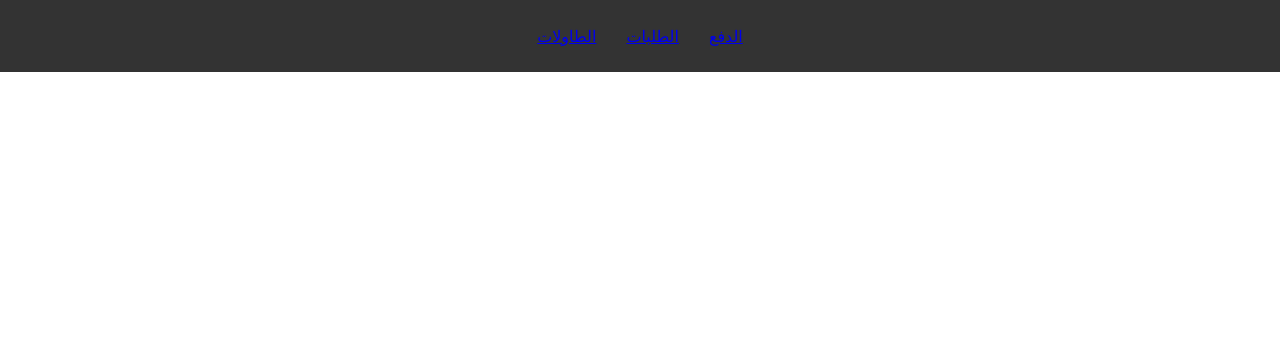
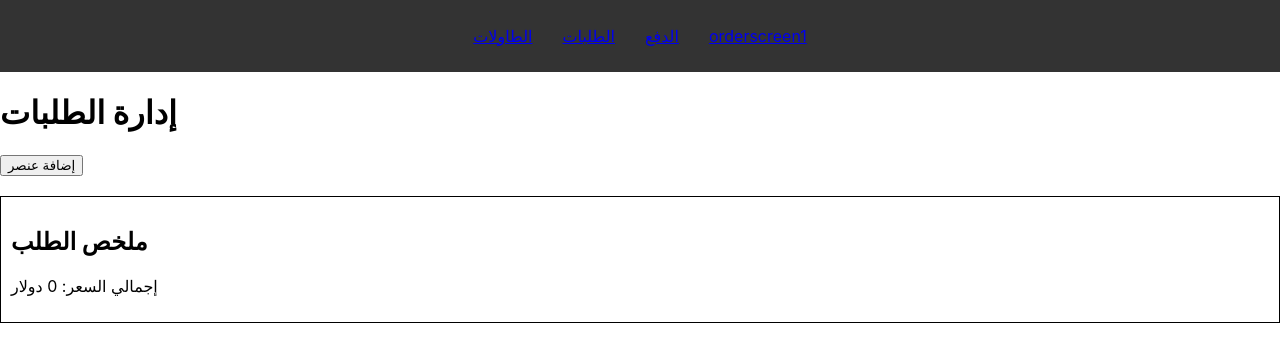
Before and after one commit to AHMADKIBRAHIM/restaurent, a React (Create React App) app in the folder pos-restaurant/: page /OrderScreen1 in a window 1280 px wide. Shown: the top 362 px of the page. Built offline with nearby package versions, Linux system fonts and the light colour scheme.

Commit message:
add orderscreen1

```diff
--- a/pos-restaurant/src/App.js
+++ b/pos-restaurant/src/App.js
@@ -5,6 +5,8 @@ import OrderScreen from './pages/OrderScreen';
 import PaymentScreen from './pages/PaymentScreen';
 import TableScreen1 from './components/TableScreen';
 import Header from './components/Header';
+import OrderScreen1 from './components/OrderScreen';
+
 
 function App() {
   return (
@@ -16,6 +18,7 @@ function App() {
         <Route path="/orders" element={<OrderScreen />} />
         <Route path="/payment" element={<PaymentScreen />} />
         <Route path="/TableScreen1" element={<TableScreen1 />} />
+        <Route path="/OrderScreen1" element={<OrderScreen1 />} />
       </Routes>
     </Router>
   );
--- a/pos-restaurant/src/components/Header.js
+++ b/pos-restaurant/src/components/Header.js
@@ -1,6 +1,7 @@
 // src/components/Header.js
 import React from 'react';
 import { Link } from 'react-router-dom';
+
 
 const Header = () => {
   return (
@@ -15,6 +16,8 @@ const Header = () => {
           </li>
           <li style={navItemStyle}>
             <Link to="/payment">الدفع</Link>
+          </li><li style={navItemStyle}>
+            <Link to="/orderscreen1">orderscreen1</Link>
           </li>
         </ul>
       </nav>
--- /dev/null
+++ b/pos-restaurant/src/components/OrderItem.js
@@ -0,0 +1,17 @@
+// src/components/OrderItem.js
+import React from 'react';
+
+const OrderItem = ({ item, onEdit, onRemove }) => {
+  return (
+    <div style={{ border: '1px solid gray', padding: '10px', margin: '10px' }}>
+      <p>العنصر: {item.name}</p>
+      <p>السعر: {item.price} دولار</p>
+      <button onClick={() => onEdit({ ...item, price: item.price + 1 })}>
+        تعديل السعر
+      </button>
+      <button onClick={onRemove}>حذف العنصر</button>
+    </div>
+  );
+};
+
+export default OrderItem;
--- /dev/null
+++ b/pos-restaurant/src/components/OrderScreen.js
@@ -0,0 +1,48 @@
+// src/components/OrderScreen.js
+import React, { useState } from 'react';
+import OrderItem from './OrderItem';
+import OrderSummary from './OrderSummary';
+
+const OrderScreen1 = () => {
+  const [orderItems, setOrderItems] = useState([]);
+
+  // إضافة عنصر جديد للطلب
+  const handleAddItem = (item) => {
+    setOrderItems([...orderItems, item]);
+  };
+
+  // تعديل عنصر في الطلب
+  const handleEditItem = (index, newItem) => {
+    const updatedItems = [...orderItems];
+    updatedItems[index] = newItem;
+    setOrderItems(updatedItems);
+  };
+
+  // حذف عنصر من الطلب
+  const handleRemoveItem = (index) => {
+    const updatedItems = orderItems.filter((_, i) => i !== index);
+    setOrderItems(updatedItems);
+  };
+
+  return (
+    <div>
+      <h1>إدارة الطلبات</h1>
+      <div>
+        {orderItems.map((item, index) => (
+          <OrderItem
+            key={index}
+            item={item}
+            onEdit={(newItem) => handleEditItem(index, newItem)}
+            onRemove={() => handleRemoveItem(index)}
+          />
+        ))}
+      </div>
+      <button onClick={() => handleAddItem({ name: 'عنصر جديد', price: 20 })}>
+        إضافة عنصر
+      </button>
+      <OrderSummary items={orderItems} />
+    </div>
+  );
+};
+
+export default OrderScreen1;
--- /dev/null
+++ b/pos-restaurant/src/components/OrderSummary.js
@@ -0,0 +1,15 @@
+// src/components/OrderSummary.js
+import React from 'react';
+
+const OrderSummary = ({ items }) => {
+  const total = items.reduce((sum, item) => sum + item.price, 0);
+
+  return (
+    <div style={{ border: '1px solid black', padding: '10px', marginTop: '20px' }}>
+      <h2>ملخص الطلب</h2>
+      <p>إجمالي السعر: {total} دولار</p>
+    </div>
+  );
+};
+
+export default OrderSummary;
```
Also changed, not shown: 1 other file (tests, documents, lock files or other folders).
